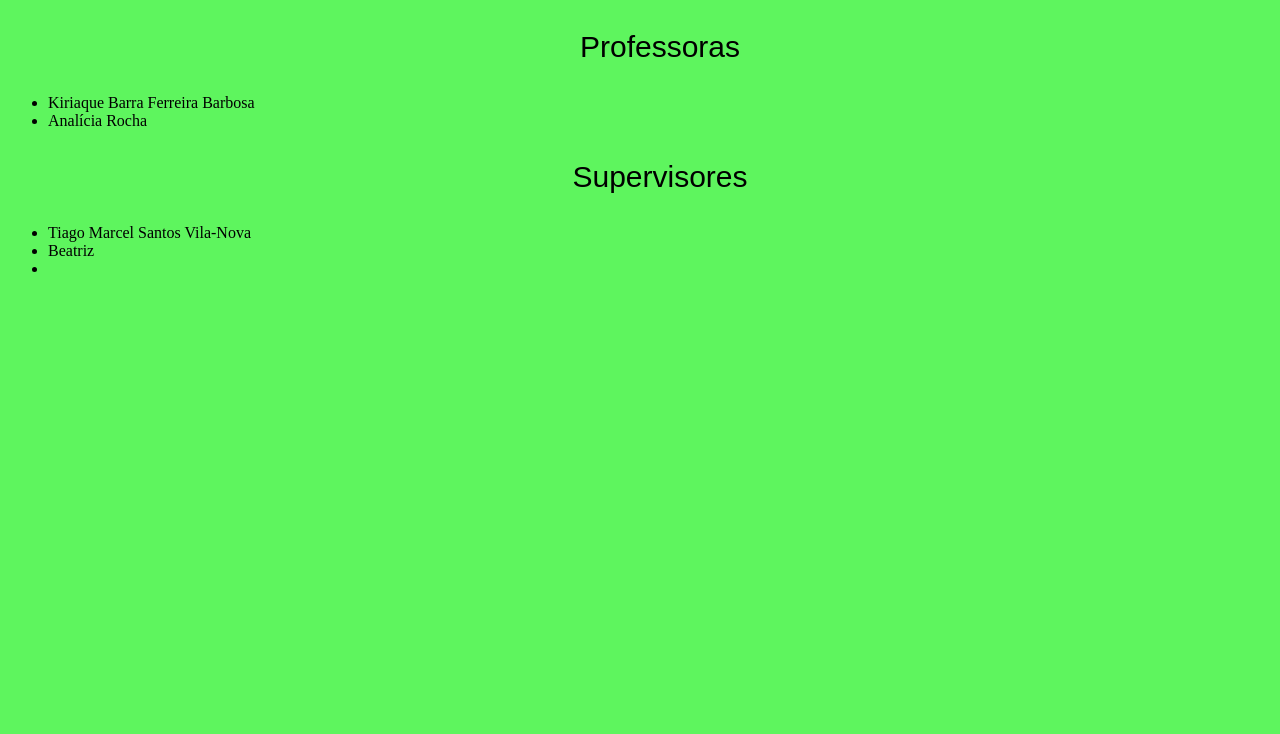
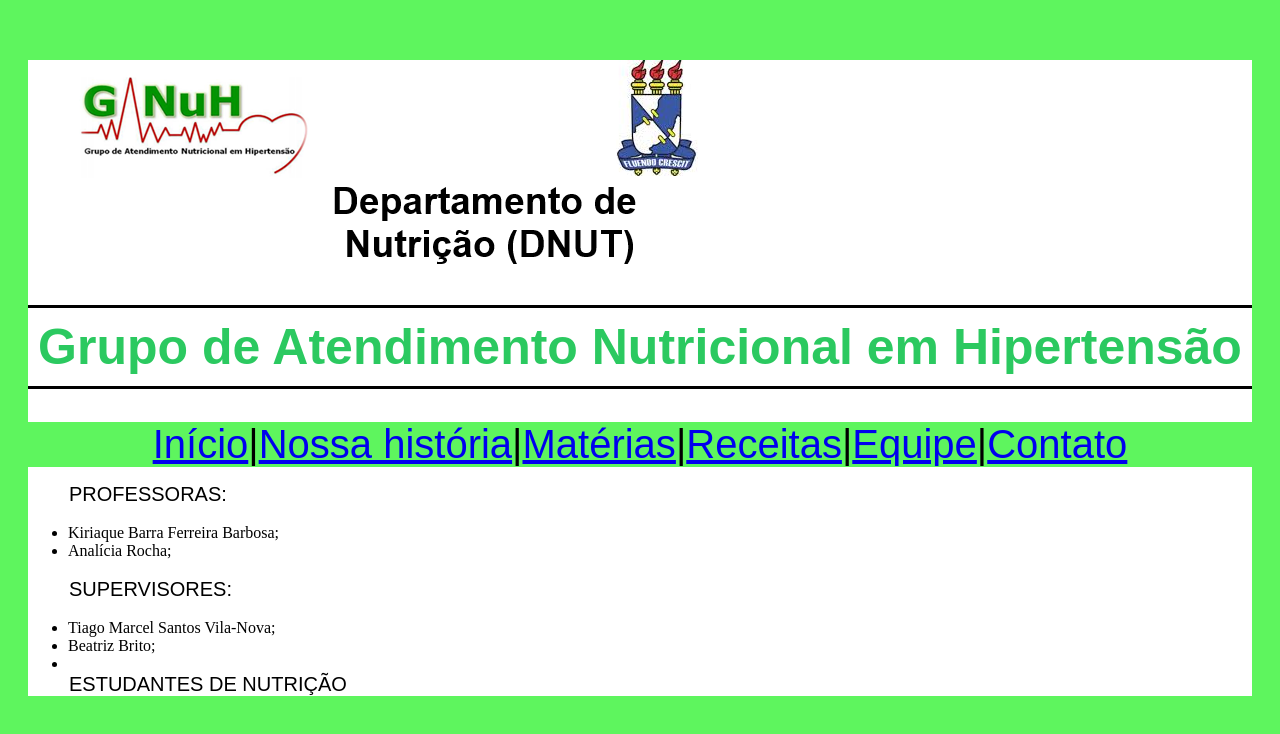
Before and after one commit to taigogt6/tiago-desenvolvimento, a plain HTML site: page htmlsite/ganuh/equipe.html in a window 1280 px wide. Drawn offline with Linux system fonts and the light colour scheme.

Commit message:
28/01/21

```diff
--- a/htmlsite/ganuh/equipe.html
+++ b/htmlsite/ganuh/equipe.html
@@ -1,20 +1,34 @@
 <!DOCTYPE html>
-<html lang="en">
+<html lang="pt-br">
 <head>
     <meta charset="UTF-8">
     <meta name="viewport" content="width=device-width, initial-scale=1.0">
-    <title>Equipe</title>
+    <title>Ganuh</title>
     <link rel="stylesheet" href="style.css">
+
 </head>
 <body>
+
+    <div class="corpo">
+<img src="_img/ganuh.png" alt="imagem do ganuh" class="imagem1">
+<img src="_img/ufs.png" alt="ufs" class="imagem2">
+<img src="_img/DEPARTAMENTO.png" alt="DEPARTAMENTO" class="departamento">
+<h1>Grupo de Atendimento Nutricional em Hipertensão</h1>
+
+<div id="navegador">
+
+    <a href="ganuh.html">Início</a>|<a href="Quemsomos.html">Nossa história</a>|<a href="dicas.html">Matérias</a>|<a href="receitas.html">Receitas</a>|<a href="equipe.html">Equipe</a>|<a href="contato.html">Contato</a>
+</div>
+
     <ul>
-        <p>Professoras</p>
-        <li>Kiriaque Barra Ferreira Barbosa</li>
-        <li>Analícia Rocha</li>
-        <p>Supervisores</p>
-        <li>Tiago Marcel Santos Vila-Nova</li>
-        <li>Beatriz</li>
+        <div id="professoras">Professoras:</div> <br>
+        <li>Kiriaque Barra Ferreira Barbosa;</li>
+        <li>Analícia Rocha;</li> <br>
+        <div id="supervisores">Supervisores:</div> <br>
+        <li>Tiago Marcel Santos Vila-Nova;</li>
+        <li>Beatriz Brito;</li>
         <li></li>
+        <div id="alunas">Estudantes de nutrição</div>
     </ul>
 
 </body>
--- a/htmlsite/ganuh/style.css
+++ b/htmlsite/ganuh/style.css
@@ -28,7 +28,7 @@ h1{
     }
 
     #navegador{
-        text-align: center;
+        text-align:center;
         font: normal;
         font-family: Arial, Helvetica, sans-serif;
         font-size: 40px;
@@ -38,9 +38,21 @@ h1{
     body{background-color: rgb(94, 245, 94);}
 
 
-   p{
+   h2{
        text-align: center;
-       font-size: 30px;
+
        font-family: Arial, Helvetica, sans-serif;
        font-style: normal;
    }
+
+   #professoras, #supervisores,#alunas{
+
+        font-size: 20px;
+       font-style: normal;
+       font-family: Arial, Helvetica, sans-serif;
+       color: black;
+       text-align: justify;
+       text-indent:1px;
+       text-decoration:;
+       text-transform: uppercase;
+   }
```
Also changed, not shown: htmlsite/ganuh/Quemsomos.html (+21 -0 lines), htmlsite/ganuh/Receitas.html (+21 -0 lines), htmlsite/ganuh/contato.html (+21 -0 lines), htmlsite/ganuh/dicas.html (+21 -0 lines), htmlsite/ganuh/ganuh.html (+3 -3 lines).
